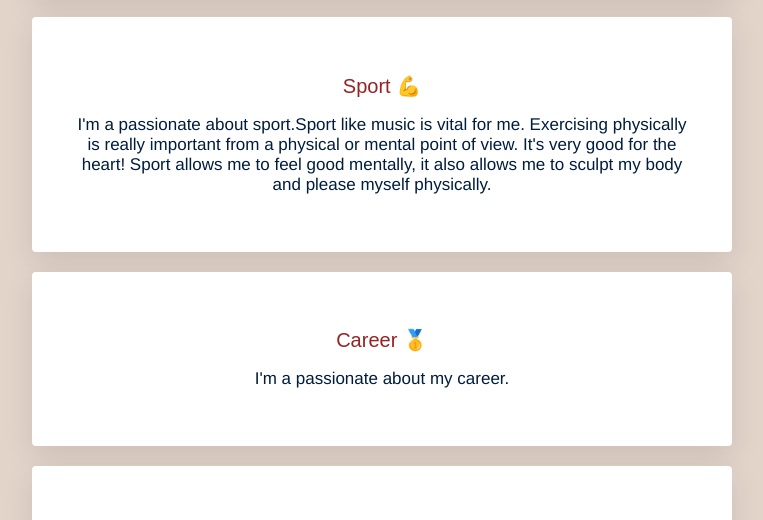
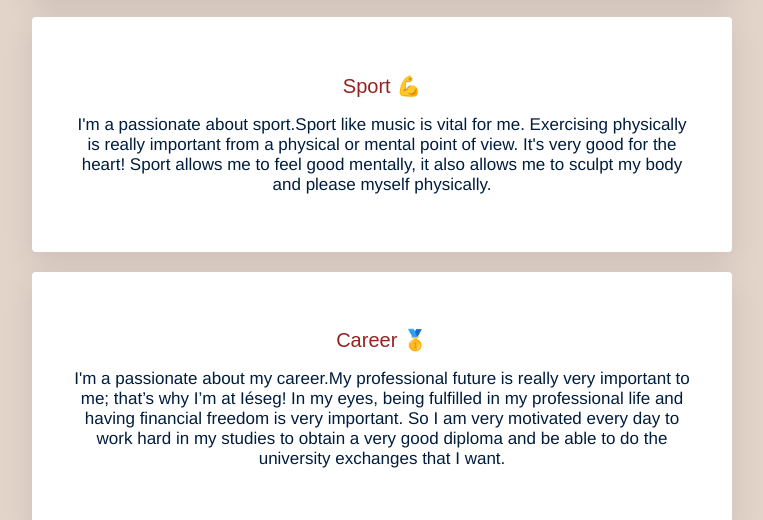
Before and after one commit to diegsnch/my-profile, a plain HTML site: page index.html in a window 1280 px wide. Shown: the part 829-1349 px from the top of the page, without its empty margins (258-1021 px from the left). Drawn offline with Linux system fonts and the light colour scheme; a web font is replaced by a local one.

Commit message:
Update index.html

```diff
--- a/index.html
+++ b/index.html
@@ -33,7 +33,7 @@
 			</div>
 			<div class="card-white">
 				<h2>Career 🥇</h2>
-				<p>I'm a passionate about my career.</p>
+				<p>I'm a passionate about my career.My professional future is really very important to me; that’s why I’m at Iéseg! In my eyes, being fulfilled in my professional life and having financial freedom is very important. So I am very motivated every day to work hard in my studies to obtain a very good diploma and be able to do the university exchanges that I want.</p>
 			</div>
 			<div class="card-white">
 				<h2>Follow me</h2>
```
